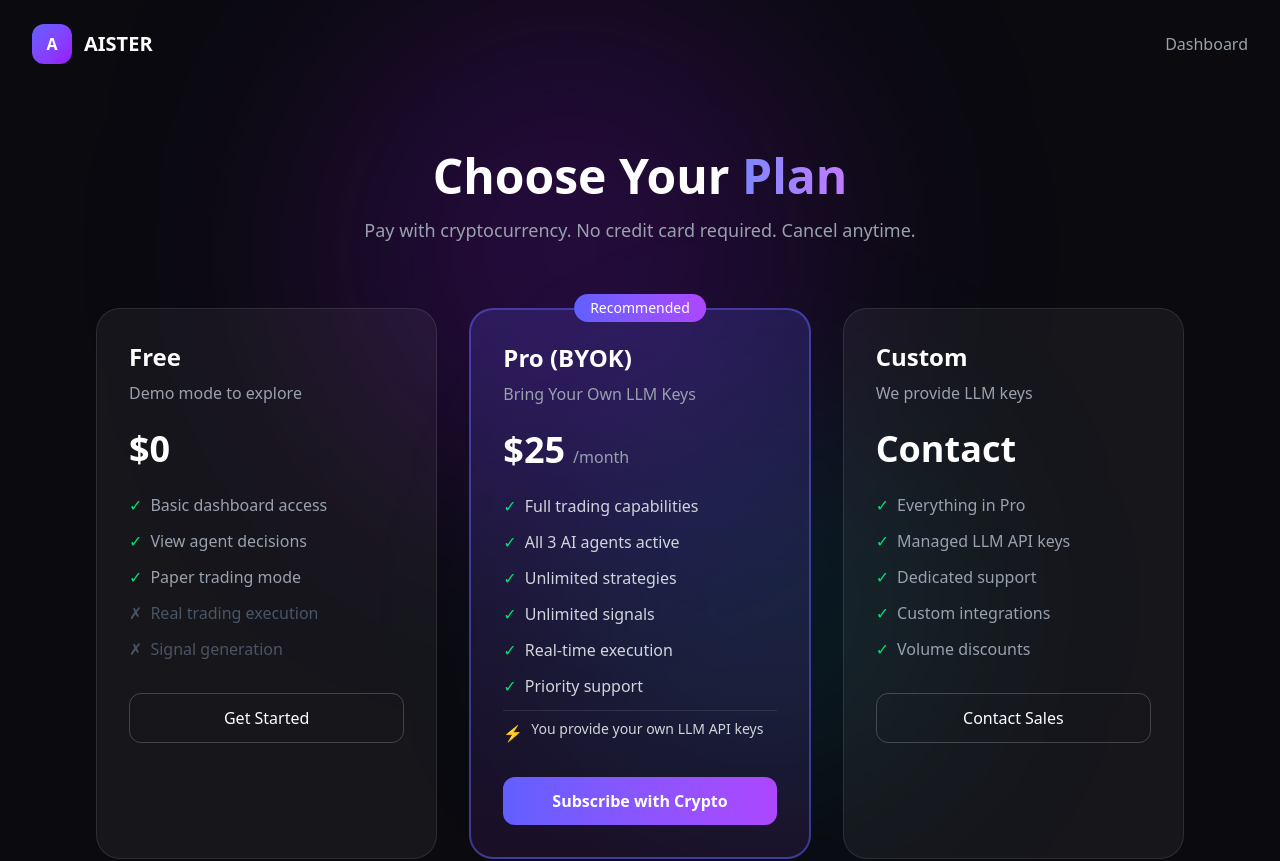
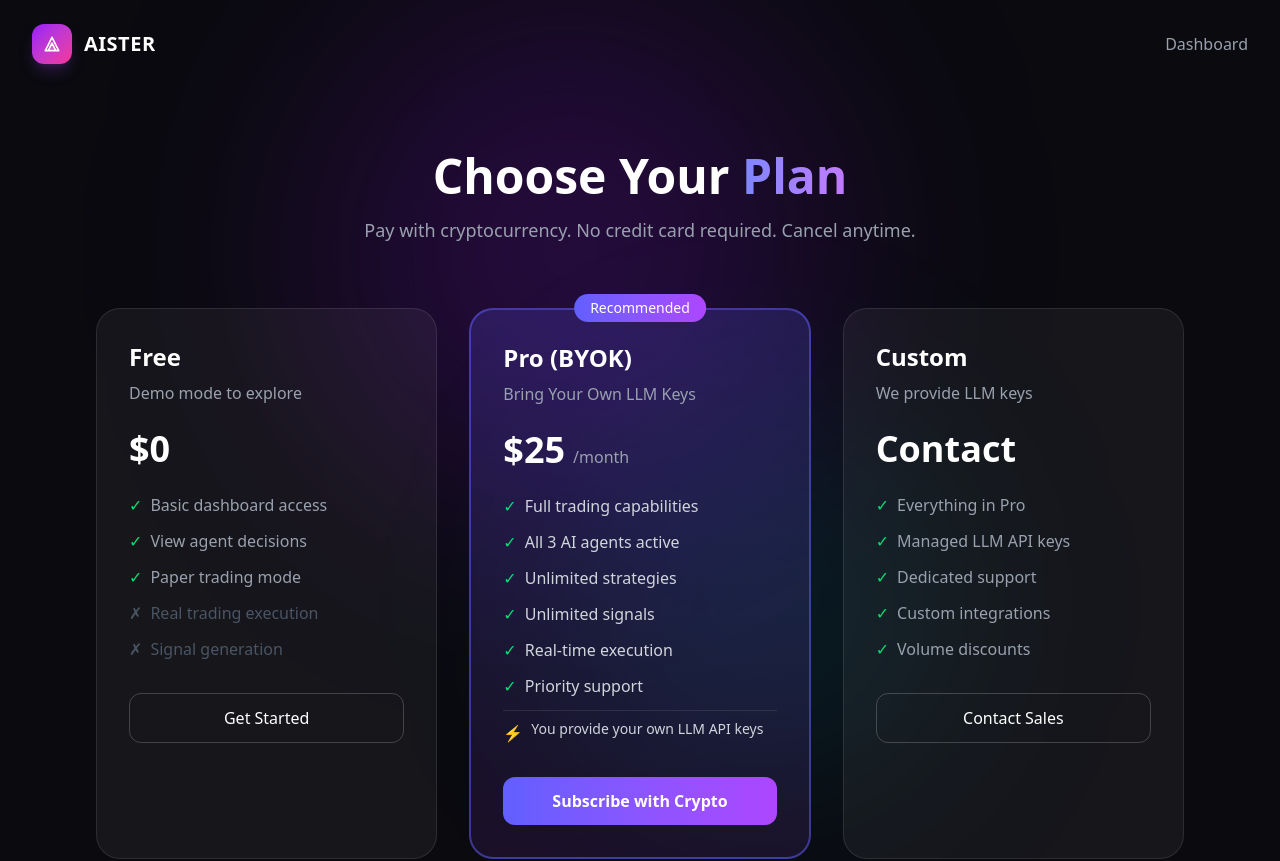
Before and after one commit to 321barney/ai-trader_ts, a Next.js app in the folder frontend/: page /pricing in a window 1280 px wide. Shown: the top 861 px of the page. Built offline with nearby package versions, Linux system fonts and the light colour scheme; no server answers.

Commit message:
pymnt update

```diff
--- a/frontend/src/app/pricing/page.tsx
+++ b/frontend/src/app/pricing/page.tsx
@@ -191,10 +191,14 @@ function PricingContent() {
             {/* Navigation */}
             <nav className="relative z-10 flex items-center justify-between px-8 py-6 max-w-7xl mx-auto">
                 <Link href="/" className="flex items-center gap-3">
-                    <div className="w-10 h-10 rounded-xl bg-gradient-to-br from-indigo-500 to-purple-600 flex items-center justify-center">
-                        <span className="text-white font-bold">A</span>
+                    <div className="w-10 h-10 rounded-xl bg-gradient-to-br from-purple-600 to-pink-500 flex items-center justify-center shadow-lg shadow-purple-500/20">
+                        <svg width="20" height="20" viewBox="0 0 24 24" fill="none" xmlns="http://www.w3.org/2000/svg" className="text-white">
+                            <path d="M12 4L4 20H20L12 4Z" stroke="currentColor" strokeWidth="2" strokeLinecap="round" strokeLinejoin="round" />
+                            <path d="M12 14L9 19H15L12 14Z" fill="currentColor" fillOpacity="0.2" stroke="none" />
+                            <path d="M8 19L12 11L16 19" stroke="currentColor" strokeWidth="2" strokeLinecap="round" strokeLinejoin="round" />
+                        </svg>
                     </div>
-                    <span className="text-xl font-bold">AISTER</span>
+                    <span className="text-xl font-bold tracking-wide">AISTER</span>
                 </Link>
                 <div className="flex items-center gap-4">
                     <Link href="/dashboard" className="text-gray-400 hover:text-white transition-colors">
```
Also changed, not shown: 1 other file (tests, documents, lock files or other folders).
